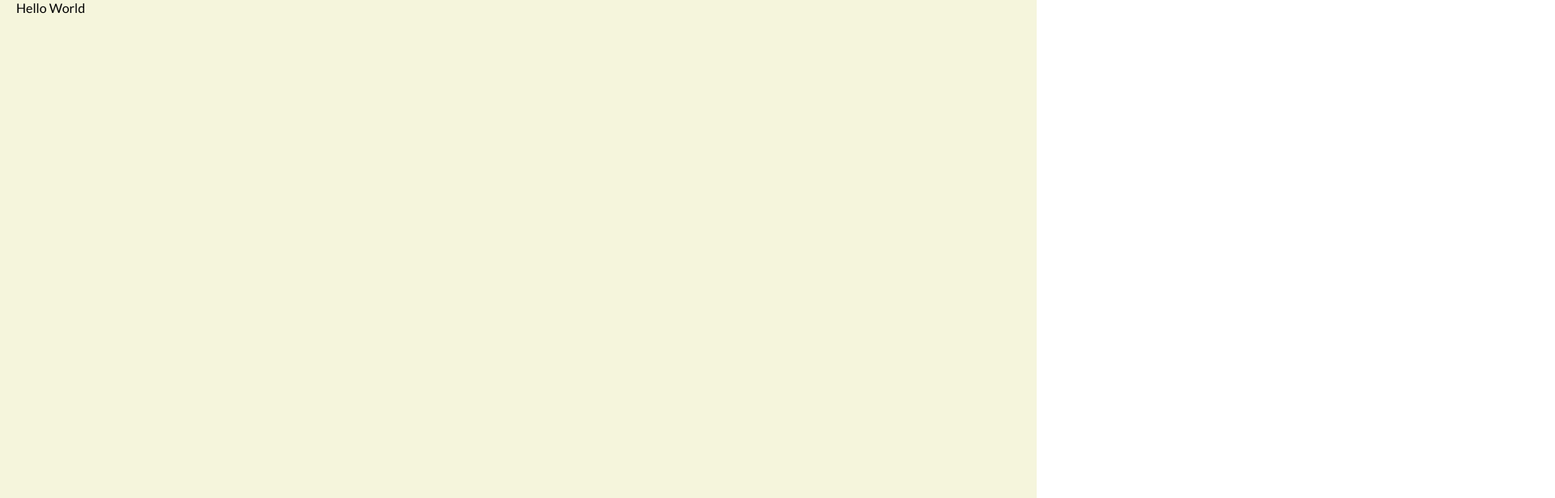
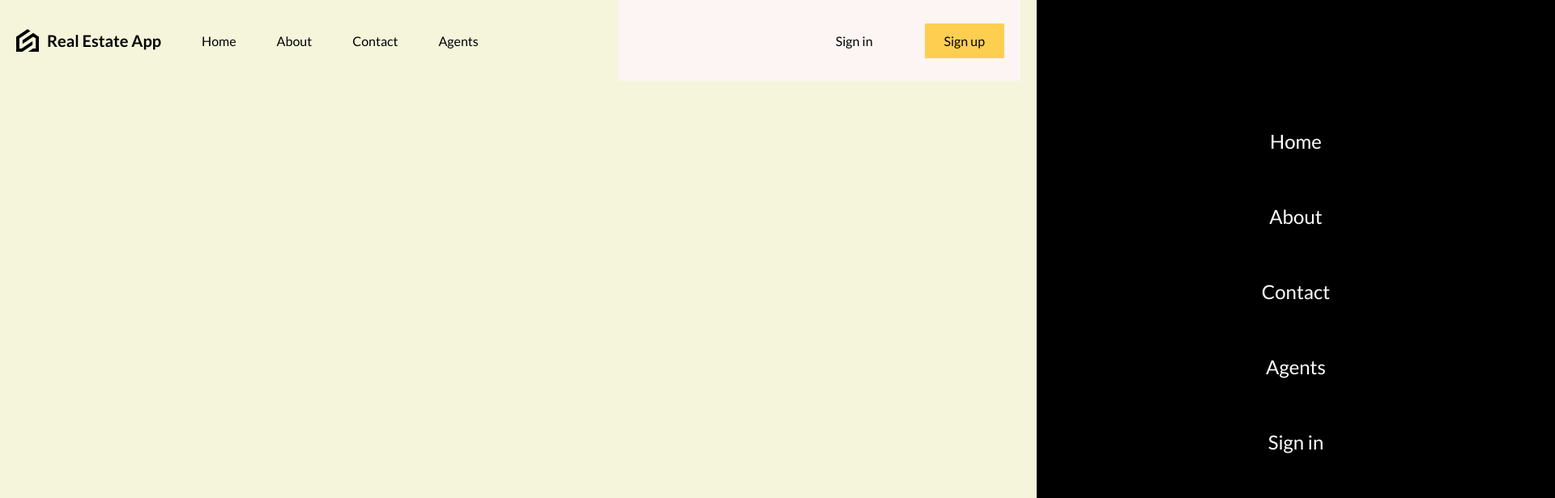
Before and after one commit to StoyanDimitrov0016/real-estate-app, a React (Vite) app in the folder frontend/: page / in a window 1280 px wide. Shown: the top 616 px of the page at 81% size, 1920 px wide, since content can reach past the window. Built offline with nearby package versions, Linux system fonts and the light colour scheme.

Commit message:
feat(frontend): Import Navbar into the App component

```diff
--- a/frontend/src/App.jsx
+++ b/frontend/src/App.jsx
@@ -1,7 +1,12 @@
-import "./layout.scss"
+import Navbar from "./components/navbar/Navbar";
+import "./layout.scss";
 
 function App() {
-  return <div className="layout">Hello World</div>;
+  return (
+    <div className="layout">
+      <Navbar />
+    </div>
+  );
 }
 
 export default App;
```
